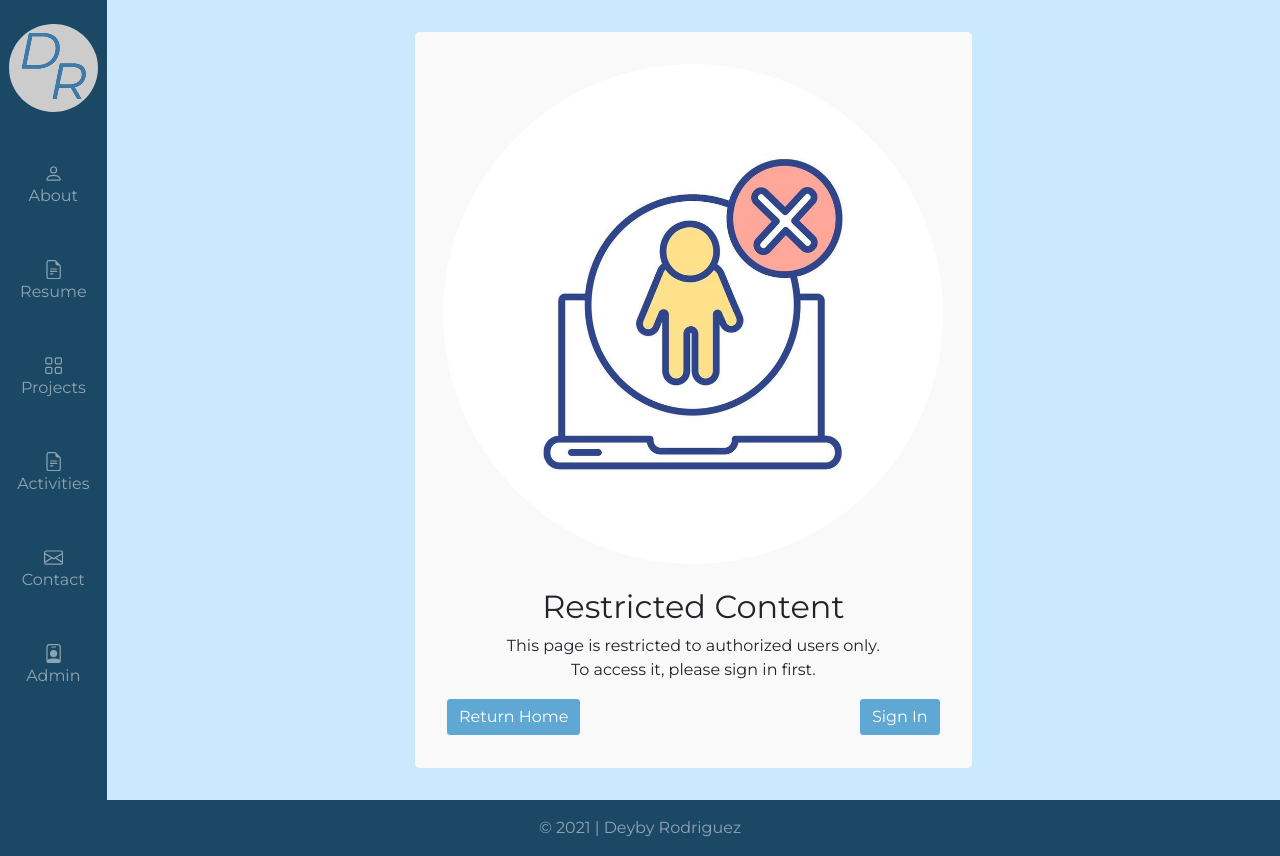
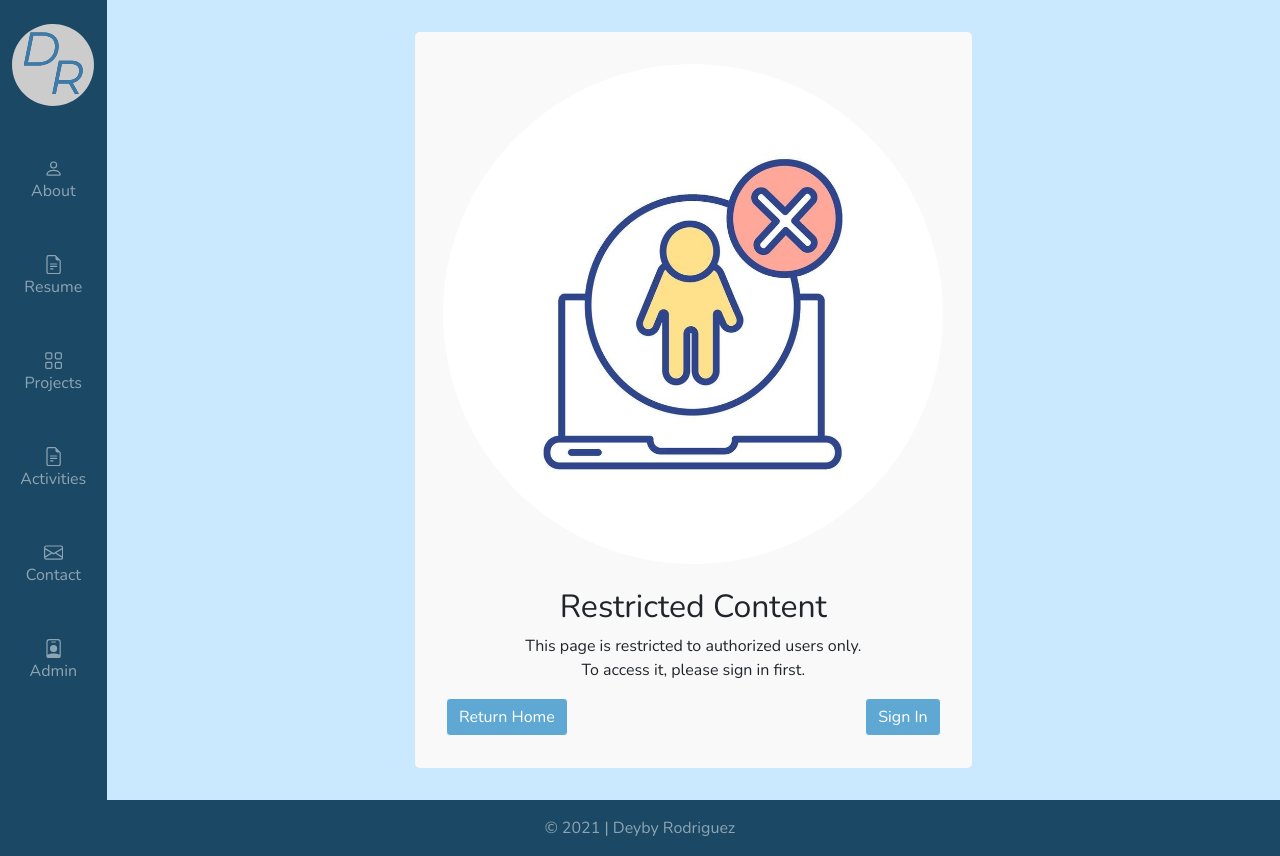
Before and after one commit to deybyr647/next-personal-site, a Next.js app: page /unauthorized in a window 1280 px wide. Built offline with nearby package versions, Linux system fonts and the light colour scheme; no server answers.

Commit message:
Changed font from Montserrat to Nunito

```diff
--- a/pages/_document.tsx
+++ b/pages/_document.tsx
@@ -10,9 +10,15 @@
     return (
       <Html lang={"en"}>
         <Head>
+          <link rel={"preconnect"} href={"https://fonts.googleapis.com"} />
+          <link
+            rel={"preconnect"}
+            href={"https://fonts.gstatic.com"}
+            crossOrigin
+          />
           <link
             href={
-              "https://fonts.googleapis.com/css2?family=Montserrat&display=swap"
+              "https://fonts.googleapis.com/css2?family=Nunito&display=swap"
             }
             rel={"stylesheet"}
           />
--- a/styles/globals.scss
+++ b/styles/globals.scss
@@ -17,5 +17,5 @@
 
 * {
   box-sizing: border-box;
-  font-family: "Montserrat", sans-serif;
+  font-family: "Nunito", sans-serif;
 }
```
